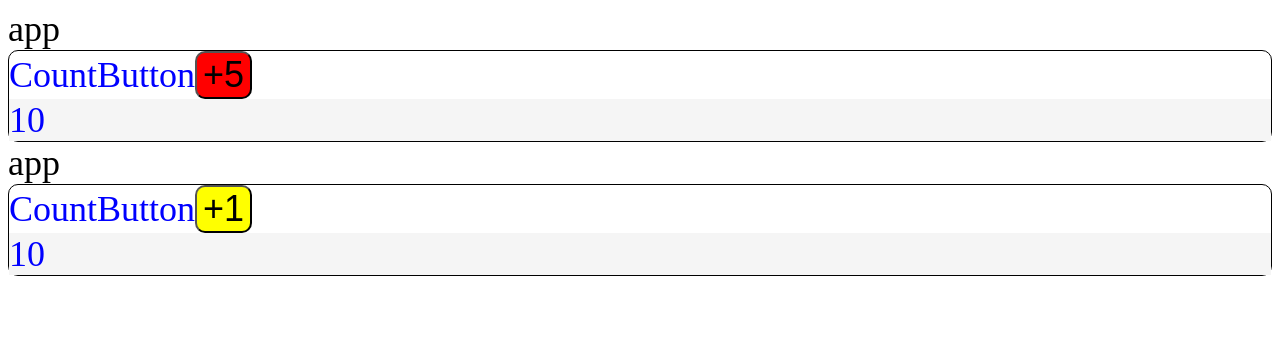
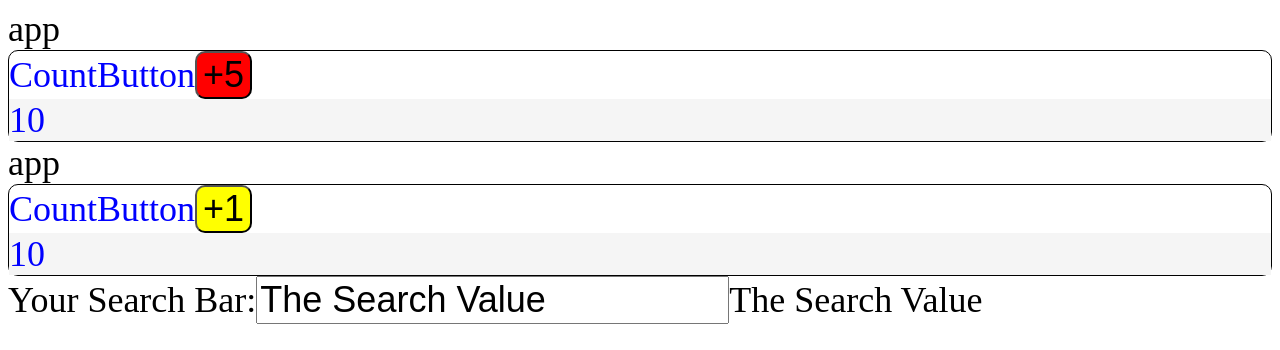
Before and after one commit to kaden175ck/Coding-Practice, a React (Create React App) app in the folder React/Real-Intro/lemon/: page / in a window 1280 px wide. Shown: the top 350 px of the page. Built offline with nearby package versions, Linux system fonts and the light colour scheme.

Commit message:
SearchBar build

```diff
--- a/React/Real-Intro/lemon/src/components/App.js
+++ b/React/Real-Intro/lemon/src/components/App.js
@@ -1,6 +1,11 @@
 import React from 'react'
 import CountButton from './CountButton/CountButton'
 // render the countbutton inside the App component
+
+// everytime you create a component
+// you need to import here in APP.js
+import SearchBar from './SearchBar/SearchBar'
+
 
 
 const App = () => {
@@ -33,7 +38,11 @@ const App = () => {
             {/* this is how you reuse component easy af,
             and they are independent of each other */}
 
+
+
+            <SearchBar />
         </div>
+
     )
 }
 
--- a/React/Real-Intro/lemon/src/components/SearchBar/SearchBar.js
+++ b/React/Real-Intro/lemon/src/components/SearchBar/SearchBar.js
@@ -1,2 +1,41 @@
-import React from 'react';
+import React, {useState} from 'react';
 import './SearchBar.css';
+
+
+// craete out component/function
+const SearchBar = () => {
+
+    const[SearchValue, setSearchValue] = useState("The Search Value")
+    // all these info/user input on searchbar
+    // will be stored in SearchValue piece of state
+
+
+
+
+    // const SearchValue = "The Search Value"
+
+    const handleInputChnage = (event) => {
+        setSearchValue(event.target.value)
+
+        // console.log(event.target.value)
+        // alert("Changed")
+    }
+
+    return(
+
+    <div>
+        Your Search Bar:
+        <input type="text" value={SearchValue} onChange={handleInputChnage} />
+
+        {SearchValue}
+        {/* SearchvAlue is stored as piece of state */}
+
+    </div>
+    // in HTML we take input like
+    // <input type="text" value="123" />
+
+
+    )
+}
+
+export default SearchBar
```
